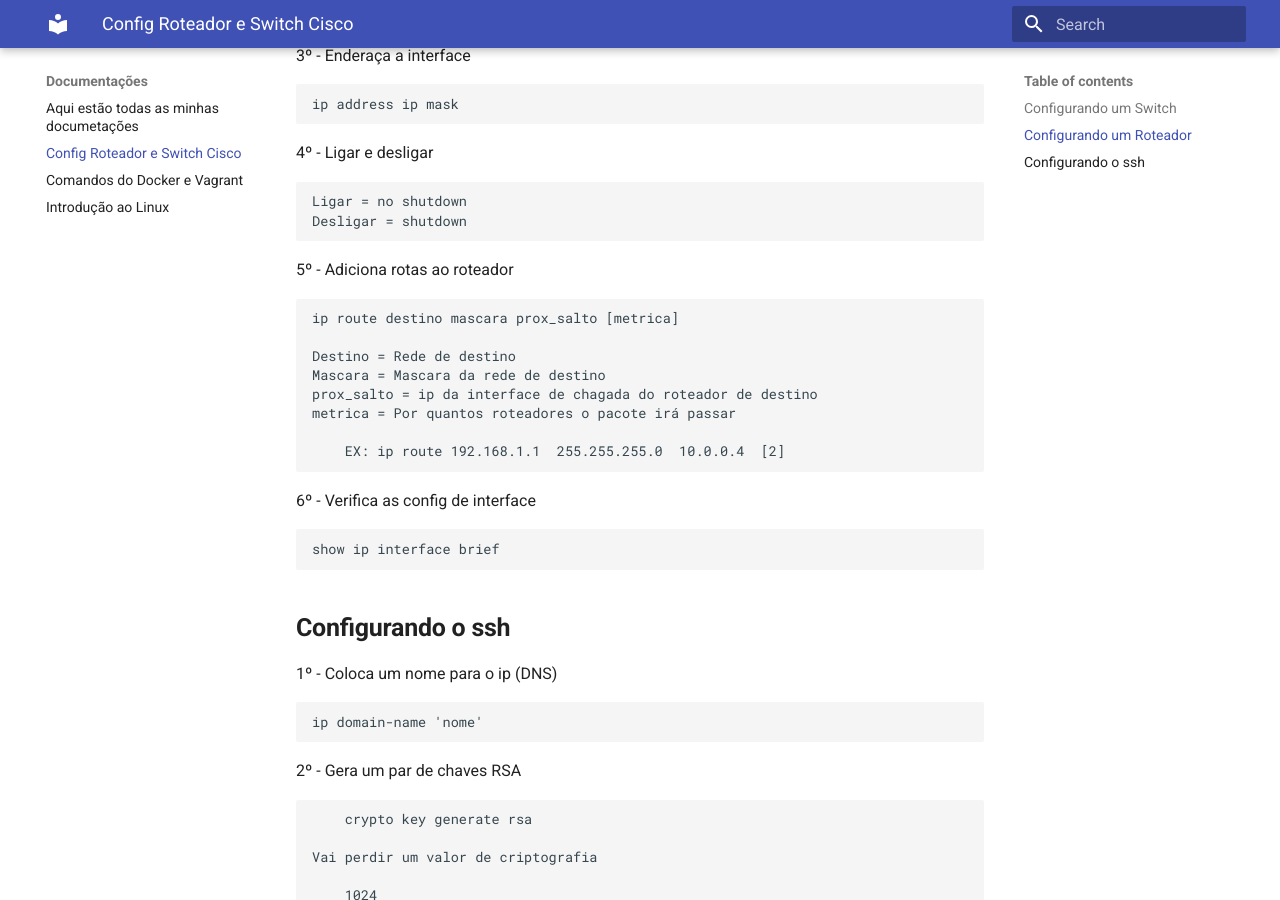
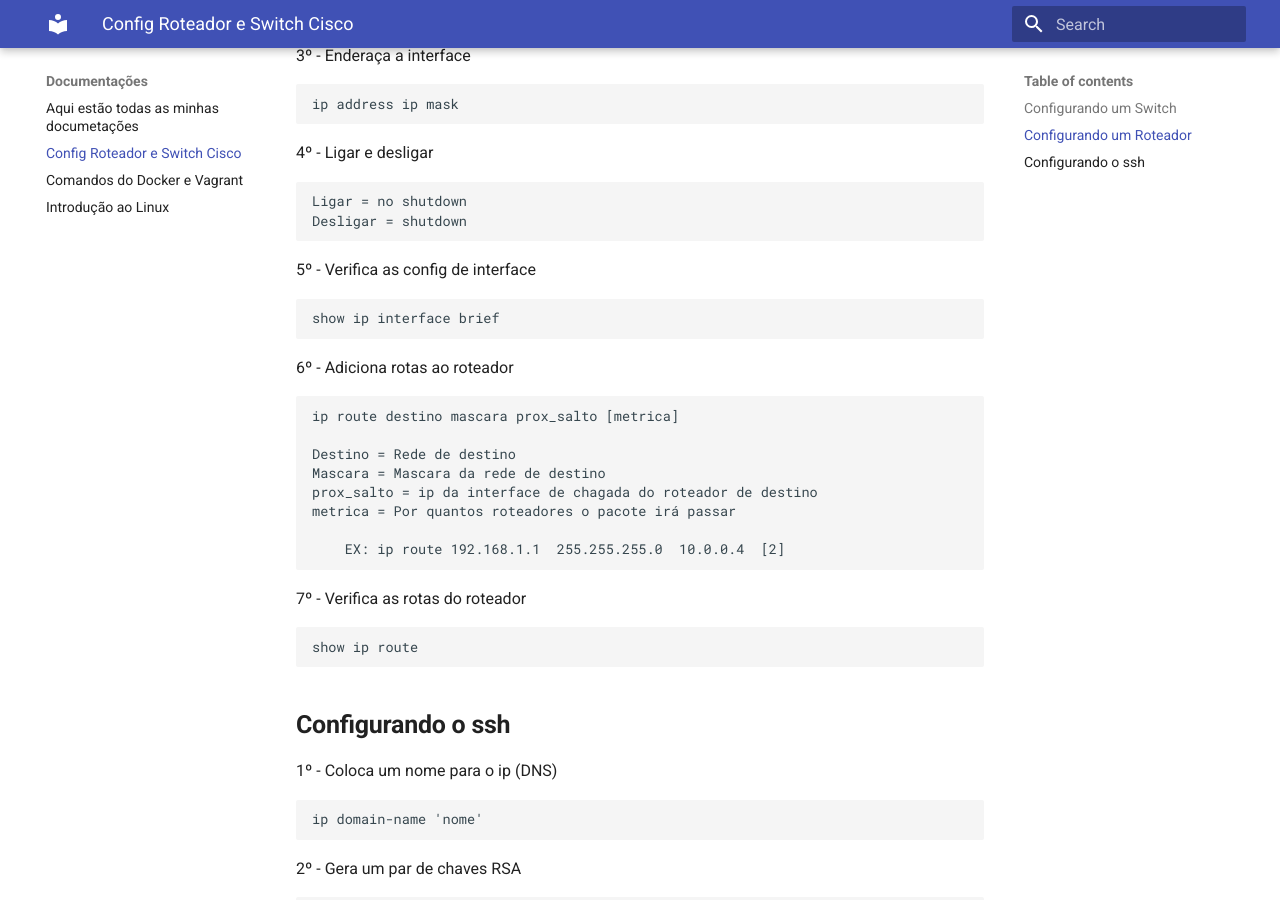
Before and after one commit to NwDPiter/doc, an MkDocs documentation site: the page built from docs/Config_Roteador-e-Switch_Cisco.md, in a window 1280 px wide and 900 px high, scrolled down 1803 px. Built offline with MkDocs 1.6.1 and Material for MkDocs 9.7.7, drawn with Linux system fonts in a browser that asks for light colours.

Commit message:
add etapa 7 cisco

```diff
--- a/docs/Config_Roteador-e-Switch_Cisco.md
+++ b/docs/Config_Roteador-e-Switch_Cisco.md
@@ -82,7 +82,11 @@
     Ligar = no shutdown
     Desligar = shutdown
 
-5º - Adiciona rotas ao roteador
+5º - Verifica as config de interface
+
+    show ip interface brief
+
+6º - Adiciona rotas ao roteador
 
     ip route destino mascara prox_salto [metrica]
 
@@ -93,9 +97,9 @@
 
         EX: ip route 192.168.1.1  255.255.255.0  10.0.0.4  [2]
 
-6º - Verifica as config de interface
+7º - Verifica as rotas do roteador
 
-    show ip interface brief
+    show ip route
 
 ## **Configurando o ssh**
 
```
Also changed, not shown: site/Config_Roteador-e-Switch_Cisco/index.html, site/search/search_index.json, 1 other file.
